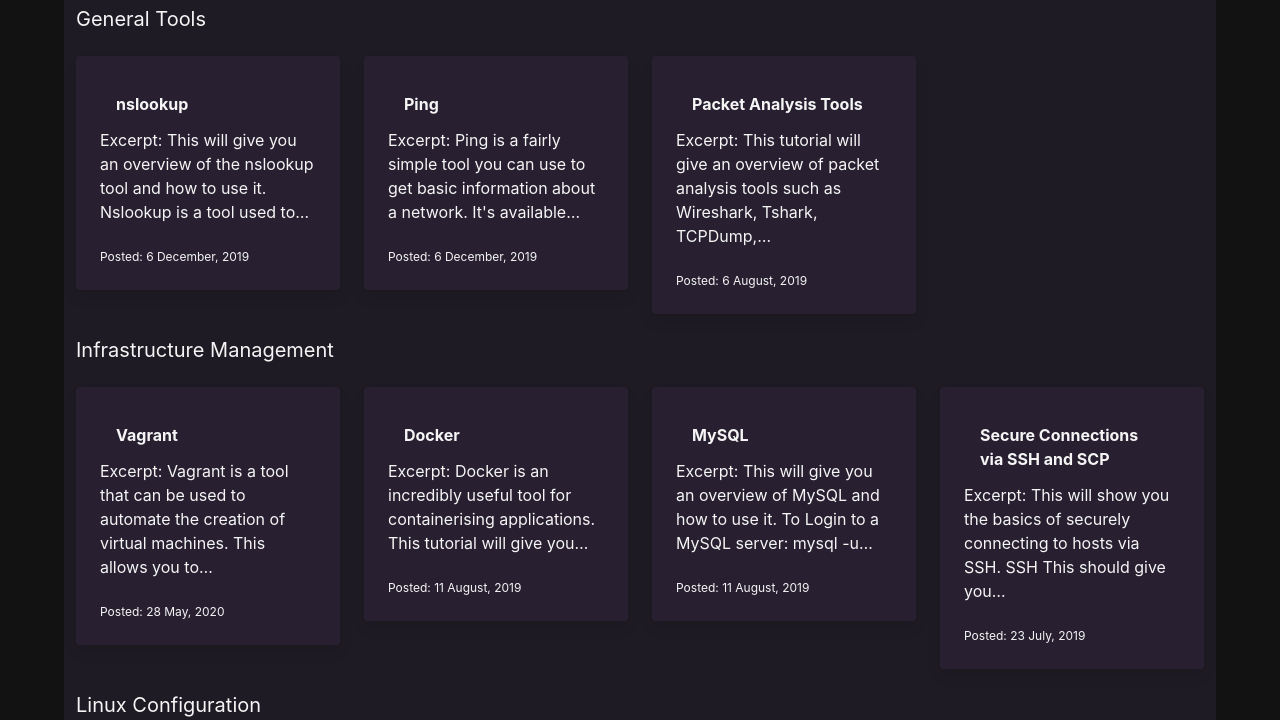
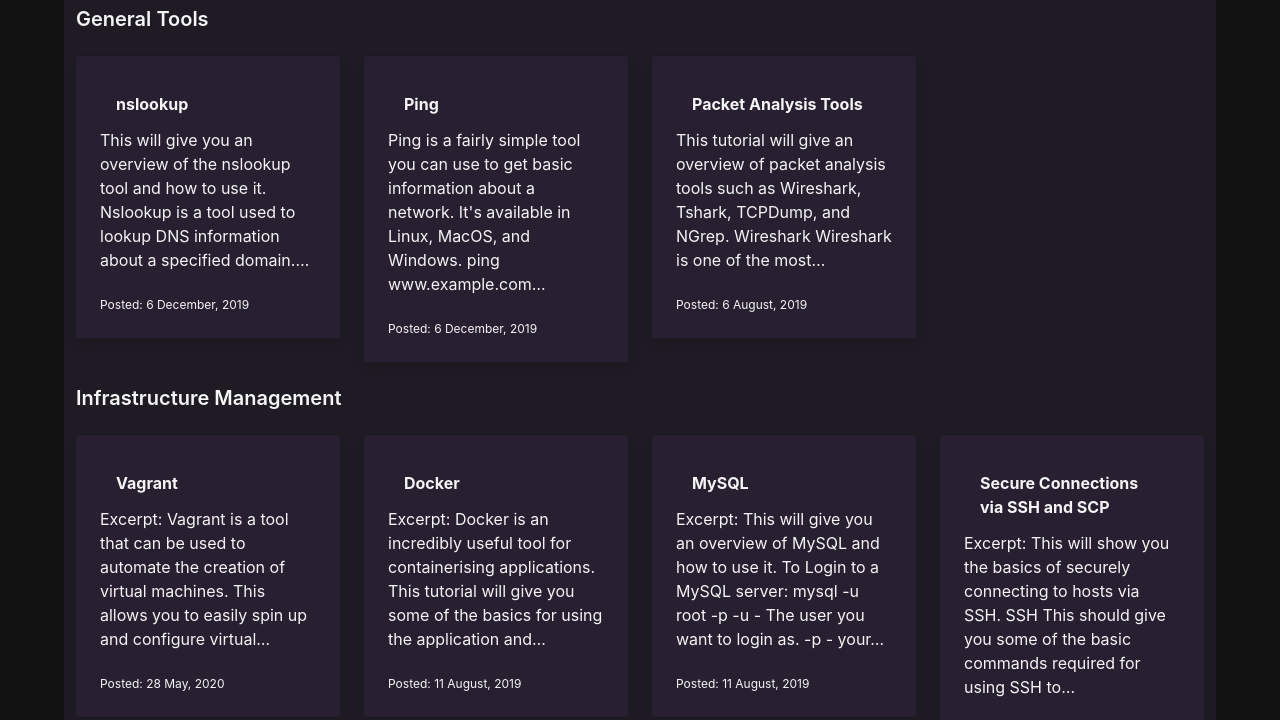
Before and after one commit to kingchappers/personalDevelopmentBlog, a Gatsby site: page /blog in a window 1280 px wide. Shown: the part 231-951 px from the top of the page. Built offline with nearby package versions, Linux system fonts and the light colour scheme; Gatsby itself is replaced by a stand-in of ours; some packages are replaced by stand-ins of ours.

Commit message:
Changed information on pages and removed about

```diff
--- a/package.json
+++ b/package.json
@@ -15,6 +15,8 @@
     "clean": "gatsby clean"
   },
   "dependencies": {
+    "@fortawesome/free-brands-svg-icons": "^6.4.0",
+    "@fortawesome/react-fontawesome": "^0.2.0",
     "@mdx-js/react": "^2.3.0",
     "bulma": "^0.9.4",
     "gatsby": "^5.9.1",
--- a/src/components/layout.js
+++ b/src/components/layout.js
@@ -32,9 +32,6 @@
                             <Link className="navbar-item is-size-4 has-text-white-ter" to="/blog">
                                 Blog
                             </Link>
-                            <Link className="navbar-item is-size-4 has-text-white-ter" to="/about">
-                                About
-                            </Link>
                         </div>
                     </div>
                 </header>
--- a/src/pages/blog/index.js
+++ b/src/pages/blog/index.js
@@ -7,7 +7,7 @@
 const BlogPage = ({ data }) => {
   return (
     <Layout pageTitle="Blog Posts">
-      <h2 className="subtitle has-text-white-ter">General Tools</h2>
+      <h2 className="subtitle has-text-weight-semibold has-text-white-ter">General Tools</h2>
       <div className="columns is-multiline">
         {
           data.generalTools.nodes.map(node => (
@@ -18,7 +18,7 @@
                     <h2 className="card-header-title has-text-white-ter">
                       {node.frontmatter.title}
                     </h2>
-                    <p className="content">Excerpt: {node.excerpt}</p>
+                    <p className="content">{node.excerpt}</p>
                     <p className="is-size-7">Posted: {node.frontmatter.date}</p>
                   </article>
                   </Link>
@@ -28,7 +28,7 @@
         }
         </div>
 
-        <h2 className="subtitle has-text-white-ter">Infrastructure Management</h2>
+        <h2 className="subtitle has-text-weight-semibold has-text-white-ter">Infrastructure Management</h2>
         <div className="columns is-multiline">
         {
           data.infrastructureManagement.nodes.map(node => (
@@ -49,7 +49,7 @@
         }
         </div>
 
-        <h2 className="subtitle has-text-white-ter">Linux Configuration</h2>
+        <h2 className="subtitle has-text-weight-semibold has-text-white-ter">Linux Configuration</h2>
         <div className="columns is-multiline">
         {
           data.linuxConfiguration.nodes.map(node => (
@@ -70,7 +70,7 @@
         }
         </div>
 
-        <h2 className="subtitle has-text-white-ter">Linux Tools</h2>
+        <h2 className="subtitle has-text-weight-semibold has-text-white-ter">Linux Tools</h2>
         <div className="columns is-multiline">
         {
           data.linuxTools.nodes.map(node => (
@@ -91,7 +91,7 @@
         }
         </div>
 
-        <h2 className="subtitle has-text-white-ter">Security Tools</h2>
+        <h2 className="subtitle has-text-weight-semibold has-text-white-ter">Security Tools</h2>
         <div className="columns is-multiline">
         {
           data.securityTools.nodes.map(node => (
@@ -112,7 +112,7 @@
         }
         </div>
 
-        <h2 className="subtitle has-text-white-ter">Windows Tools</h2>
+        <h2 className="subtitle has-text-weight-semibold has-text-white-ter">Windows Tools</h2>
         <div className="columns is-multiline">
         {
           data.windowsTools.nodes.map(node => (
@@ -149,7 +149,7 @@
         slug
         category
       }
-      excerpt(pruneLength: 100)
+      excerpt(pruneLength: 150)
     }
   }
   infrastructureManagement: allMdx(
@@ -163,7 +163,7 @@
         slug
         category
       }
-      excerpt(pruneLength: 100)
+      excerpt(pruneLength: 150)
     }
   }
   linuxConfiguration: allMdx(
@@ -177,7 +177,7 @@
         slug
         category
       }
-      excerpt(pruneLength: 100)
+      excerpt(pruneLength: 150)
     }
   }
 	linuxTools: allMdx(
@@ -191,7 +191,7 @@
         slug
         category
       }
-      excerpt(pruneLength: 100)
+      excerpt(pruneLength: 150)
     }
   }
   securityTools: allMdx(
@@ -205,7 +205,7 @@
         slug
         category
       }
-      excerpt(pruneLength: 100)
+      excerpt(pruneLength: 150)
     }
   }
   windowsTools: allMdx(
@@ -219,7 +219,7 @@
         slug
         category
       }
-      excerpt(pruneLength: 100)
+      excerpt(pruneLength: 150)
     }
   }
 }
```
Also changed, not shown: src/pages/about.js (deleted, +0 -16 lines), src/pages/index.js (+14 -2 lines), 1 other file.
